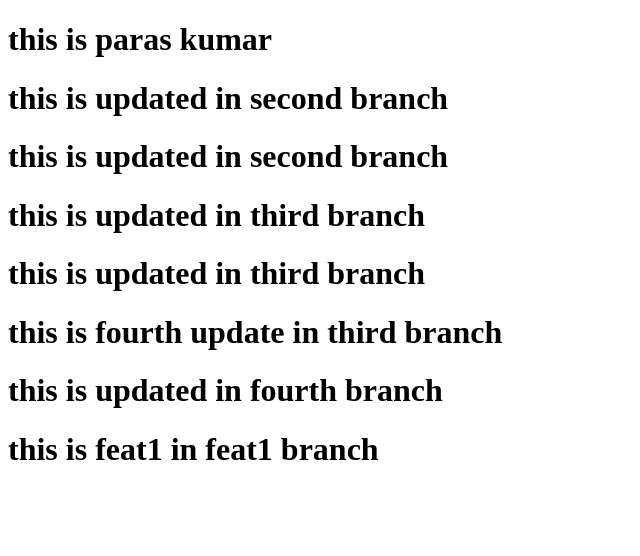
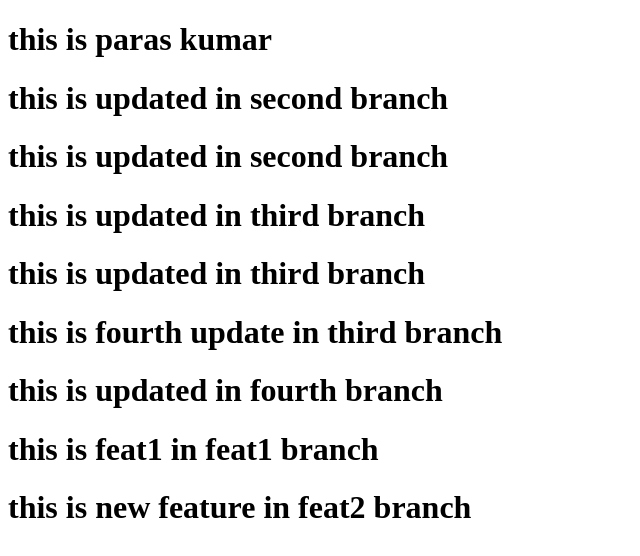
Before and after one commit to itsparas/git_practice, a plain HTML site: page index.html in a window 1280 px wide. Shown: the whole page, without its empty margins (0-640 px from the left). Drawn offline with Linux system fonts and the light colour scheme.

Commit message:
added feat2

```diff
--- a/index.html
+++ b/index.html
@@ -15,5 +15,6 @@
     <h1>this is fourth update in third branch</h1>
     <h1>this is updated in fourth branch</h1>
     <h1>this is feat1 in feat1 branch</h1>
+    <h1>this is new feature in feat2 branch</h1>
 </body>
 </html>
```
